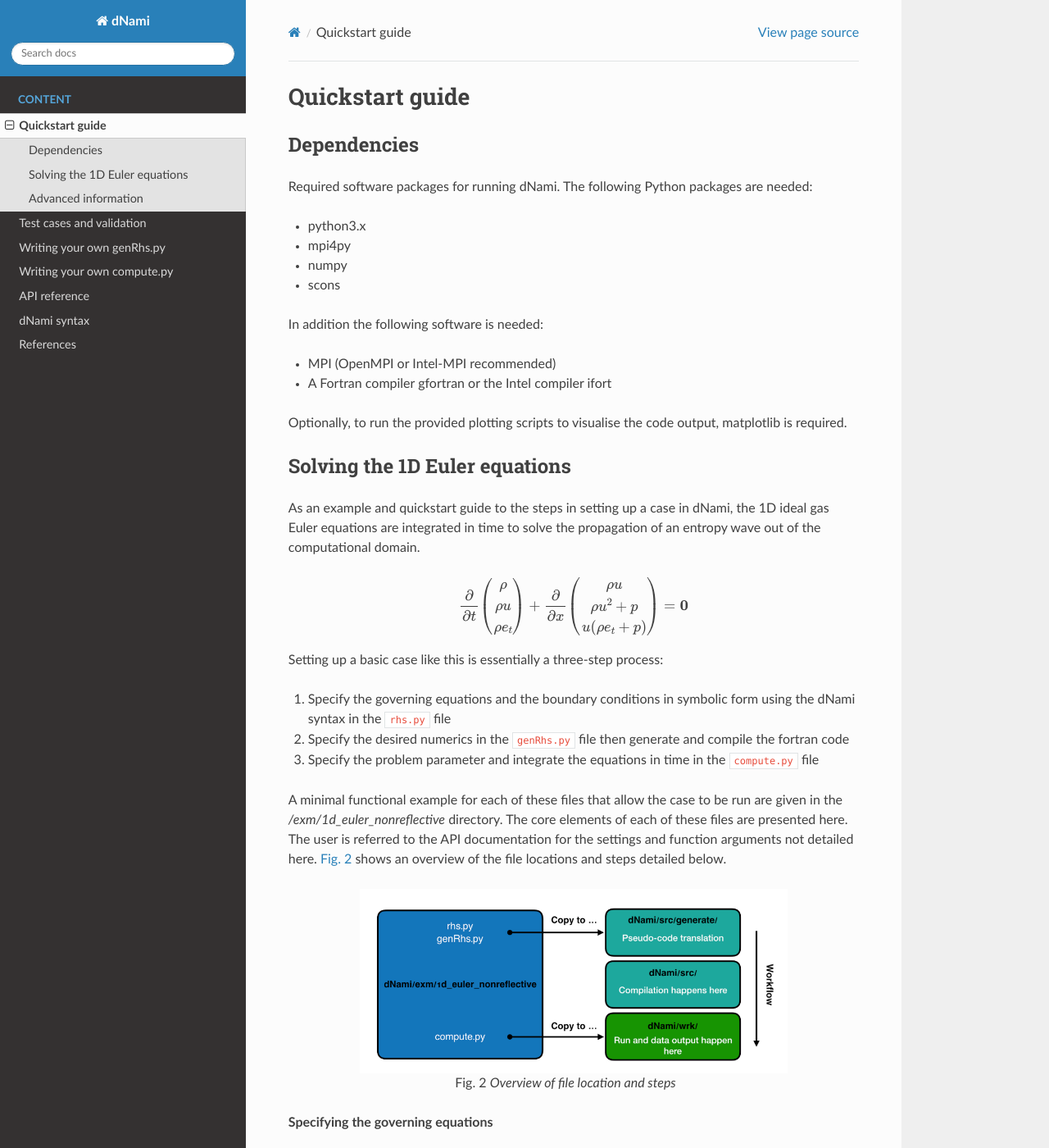
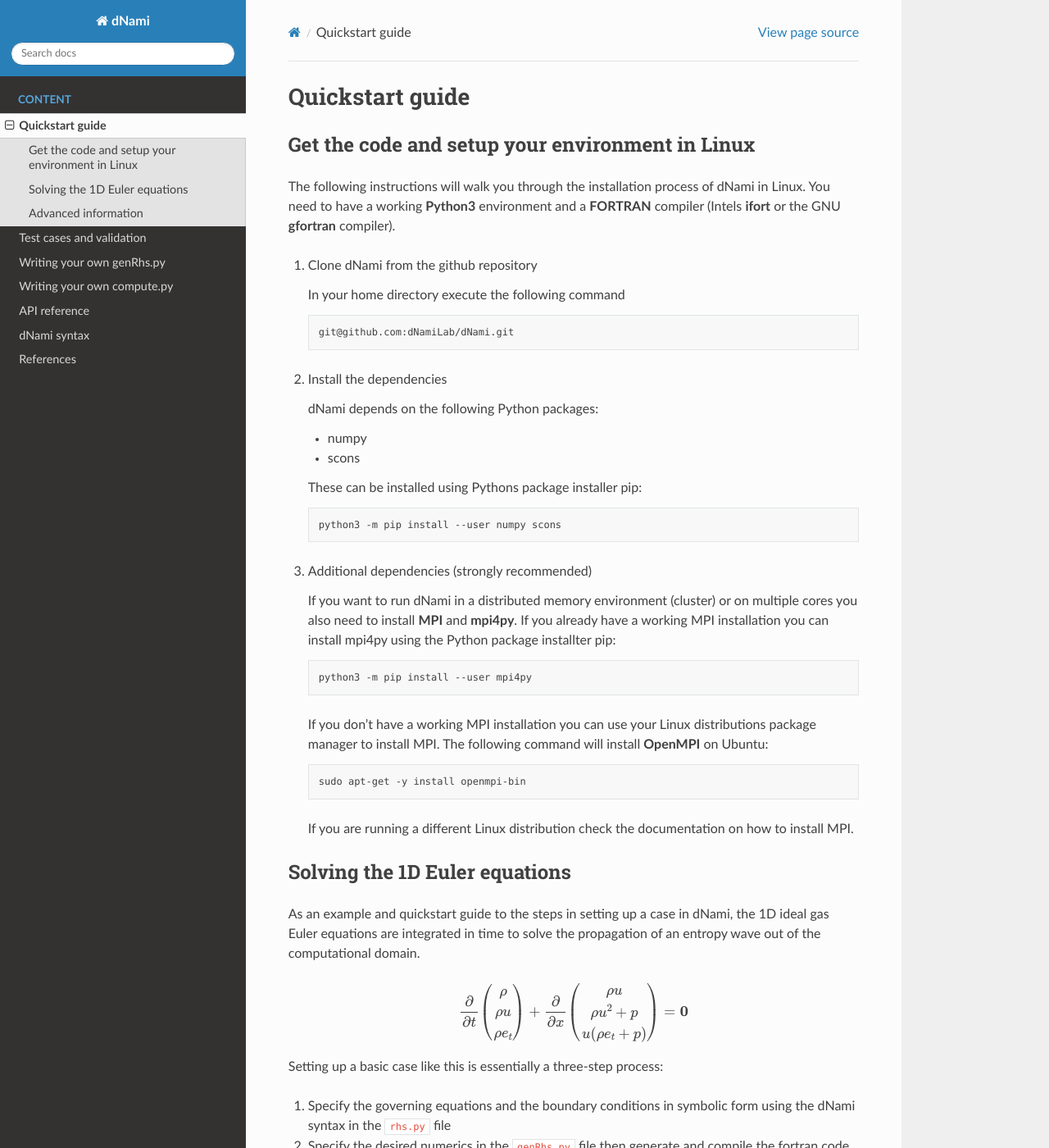
Before and after one commit to dNamiLab/dNami, a Sphinx documentation site: the page built from doc/usage/quickstart.rst, in a window 1280 px wide and 1400 px high. Shown: the whole window at 82% size. Built offline with Sphinx 7.4.7 and the Read the Docs theme 2.0.0, drawn with Linux system fonts in a browser that asks for light colours.

Commit message:
Added the installation guide

```diff
--- a/doc/usage/quickstart.rst
+++ b/doc/usage/quickstart.rst
@@ -1,22 +1,56 @@
 Quickstart guide
 ****************
 
-Dependencies
-------------
+Get the code and setup your environment in Linux
+------------------------------------------------
 
-Required software packages for running dNami. The following Python packages are needed:
+The following instructions will walk you through the installation
+process of dNami in Linux. You need to have a working **Python3**
+environment and a **FORTRAN** compiler (Intels **ifort** or the
+GNU **gfortran** compiler).
 
-* python3.x
-* mpi4py
-* numpy
-* scons
+#. Clone dNami from the github repository
 
-In addition the following software is needed:
+   In your home directory execute the following command
 
-* MPI (OpenMPI or Intel-MPI recommended)
-* A Fortran compiler gfortran or the Intel compiler ifort
+   .. code-block:: bash
 
-Optionally, to run the provided plotting scripts to visualise the code output, matplotlib is required.
+    git@github.com:dNamiLab/dNami.git
+
+#. Install the dependencies
+
+   dNami depends on the following Python packages:
+
+   * numpy
+   * scons
+
+   These can be installed using Pythons package installer pip:
+
+   .. code-block:: bash
+
+    python3 -m pip install --user numpy scons
+
+#. Additional dependencies (strongly recommended)
+
+   If you want to run dNami in a distributed memory environment (cluster) or
+   on multiple cores you also need to install **MPI** and **mpi4py**.
+   If you already have a working MPI installation you can install mpi4py
+   using the Python package installter pip:
+
+   .. code-block:: bash
+
+    python3 -m pip install --user mpi4py
+
+   If you don't have a working MPI installation you can use your
+   Linux distributions package manager to install MPI. The following command
+   will install **OpenMPI** on Ubuntu:
+
+   .. code-block:: bash
+
+    sudo apt-get -y install openmpi-bin
+
+   If you are running a different Linux distribution check the documentation
+   on how to install MPI.
 
 Solving the 1D Euler equations
 ------------------------------
```
